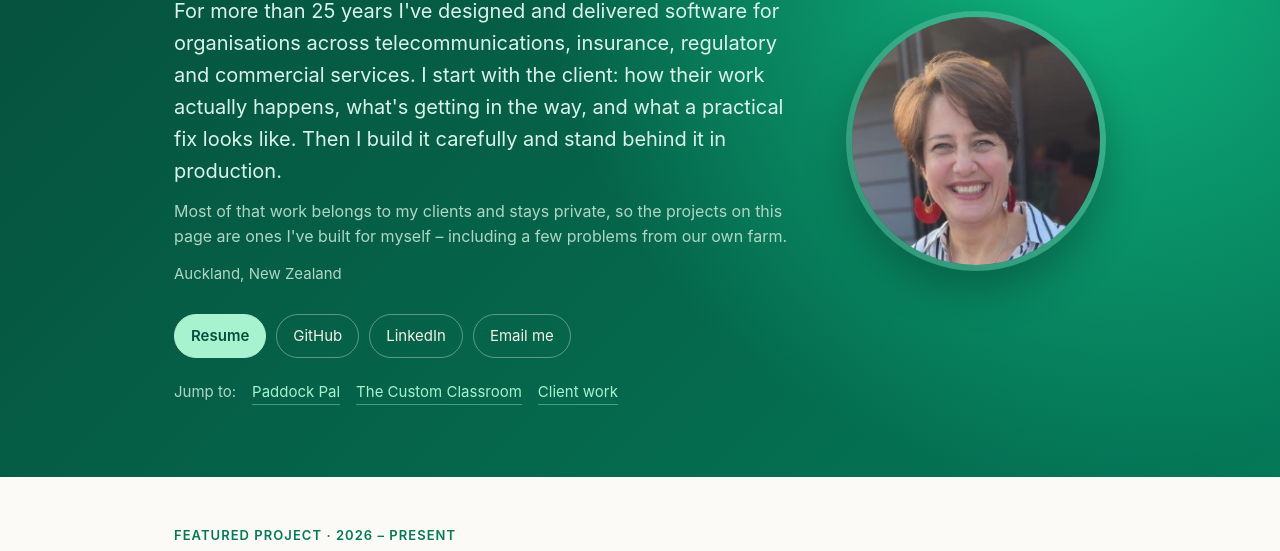
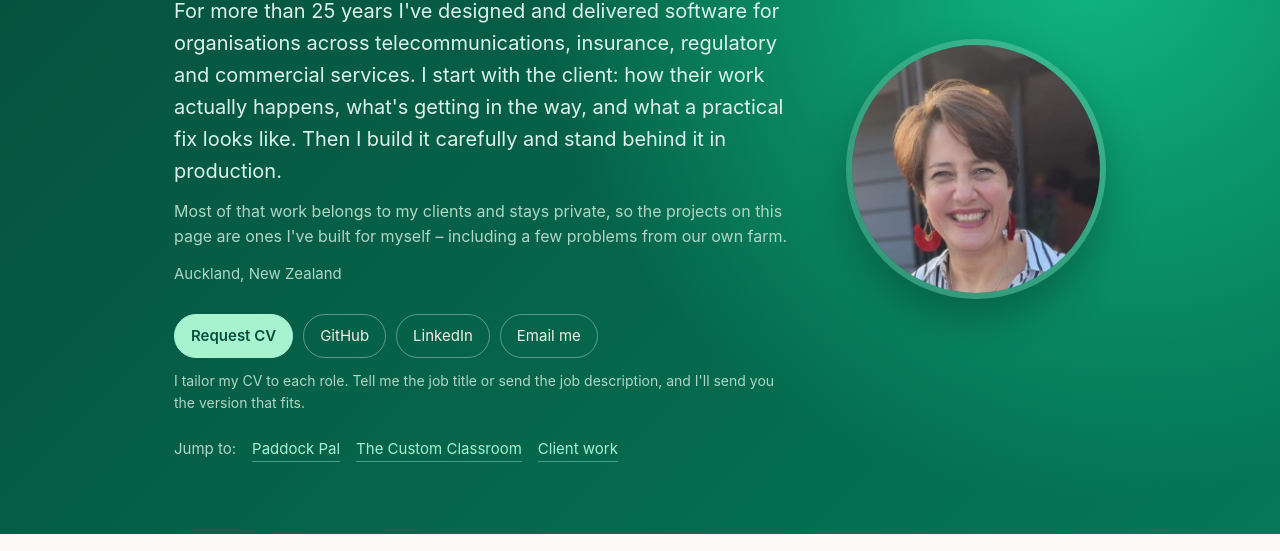
Before and after one commit to mercia-coder/Portfolio, a plain HTML site: page index.html in a window 1280 px wide. Shown: the part 203-754 px from the top of the page. Drawn offline with Linux system fonts and the light colour scheme.

Commit message:
Replace hosted CV with tailored "Request CV" email
The CV is tailored per application, so a public PDF could show a
different version from the one sent for a specific job. The Resume
buttons now open a pre-filled email asking for the job title, company
and job description, with a note explaining why. The PDF is no longer
tracked and PDFs are gitignored.

Co-Authored-By: Claude Opus 5.5 <noreply@anthropic.com>

```diff
--- a/index.html
+++ b/index.html
@@ -25,7 +25,7 @@
         <a href="#work">Client work</a>
       </nav>
       <nav class="topbar-links">
-        <a class="primary" href="Mercia_Zaayman_CV.pdf" target="_blank" rel="noopener">Resume</a>
+        <a class="primary" href="mailto:mercia@zaayman.co.nz?subject=CV%20request%3A%20%5BJob%20title%5D&amp;body=Hi%20Mercia%2C%0D%0A%0D%0AI'd%20like%20a%20copy%20of%20your%20CV%20for%20this%20role%3A%0D%0A%0D%0AJob%20title%3A%20%0D%0ACompany%3A%20%0D%0ALink%20to%20the%20job%20description%20(or%20paste%20it%20below)%3A%20%0D%0A%0D%0AThanks%2C%0D%0A" title="My CV is tailored to each role. Email me and I'll send the right version.">Request CV</a>
         <a href="https://github.com/mercia-coder" target="_blank" rel="noopener">GitHub</a>
         <a href="https://linkedin.com/in/mercia-zaayman" target="_blank" rel="noopener">LinkedIn</a>
         <a href="mailto:mercia@zaayman.co.nz">Email me</a>
@@ -42,11 +42,12 @@
         <p class="lede-small">Most of that work belongs to my clients and stays private, so the projects on this page are ones I've built for myself – including a few problems from our own farm.</p>
         <p class="where">Auckland, New Zealand</p>
         <nav class="links">
-          <a class="primary" href="Mercia_Zaayman_CV.pdf" target="_blank" rel="noopener">Resume</a>
+          <a class="primary" href="mailto:mercia@zaayman.co.nz?subject=CV%20request%3A%20%5BJob%20title%5D&amp;body=Hi%20Mercia%2C%0D%0A%0D%0AI'd%20like%20a%20copy%20of%20your%20CV%20for%20this%20role%3A%0D%0A%0D%0AJob%20title%3A%20%0D%0ACompany%3A%20%0D%0ALink%20to%20the%20job%20description%20(or%20paste%20it%20below)%3A%20%0D%0A%0D%0AThanks%2C%0D%0A" title="My CV is tailored to each role. Email me and I'll send the right version.">Request CV</a>
           <a href="https://github.com/mercia-coder" target="_blank" rel="noopener">GitHub</a>
           <a href="https://linkedin.com/in/mercia-zaayman" target="_blank" rel="noopener">LinkedIn</a>
           <a href="mailto:mercia@zaayman.co.nz">Email me</a>
         </nav>
+        <p class="cv-note">I tailor my CV to each role. Tell me the job title or send the job description, and I'll send you the version that fits.</p>
         <nav class="jump" aria-label="Jump to a project">
           <span>Jump to:</span>
           <a href="#paddock-pal">Paddock Pal</a>
--- a/styles.css
+++ b/styles.css
@@ -46,6 +46,7 @@ h1 { font-size: clamp(42px, 6vw, 64px); line-height: 1.05; margin: 0 0 20px; let
 .links a:hover { background: rgba(255,255,255,.12); }
 .links a.primary { background: #a7f3d0; border-color: #a7f3d0; color: #064e3b; font-weight: 600; }
 .links a.primary:hover { background: #c9f7e3; }
+.cv-note { color: #b0d6c4; font-size: 14px; max-width: 640px; margin: 12px 0 0; }
 
 .portrait { position: relative; width: 260px; height: 260px; }
 .portrait img {
```
Also changed, not shown: 3 other files.
